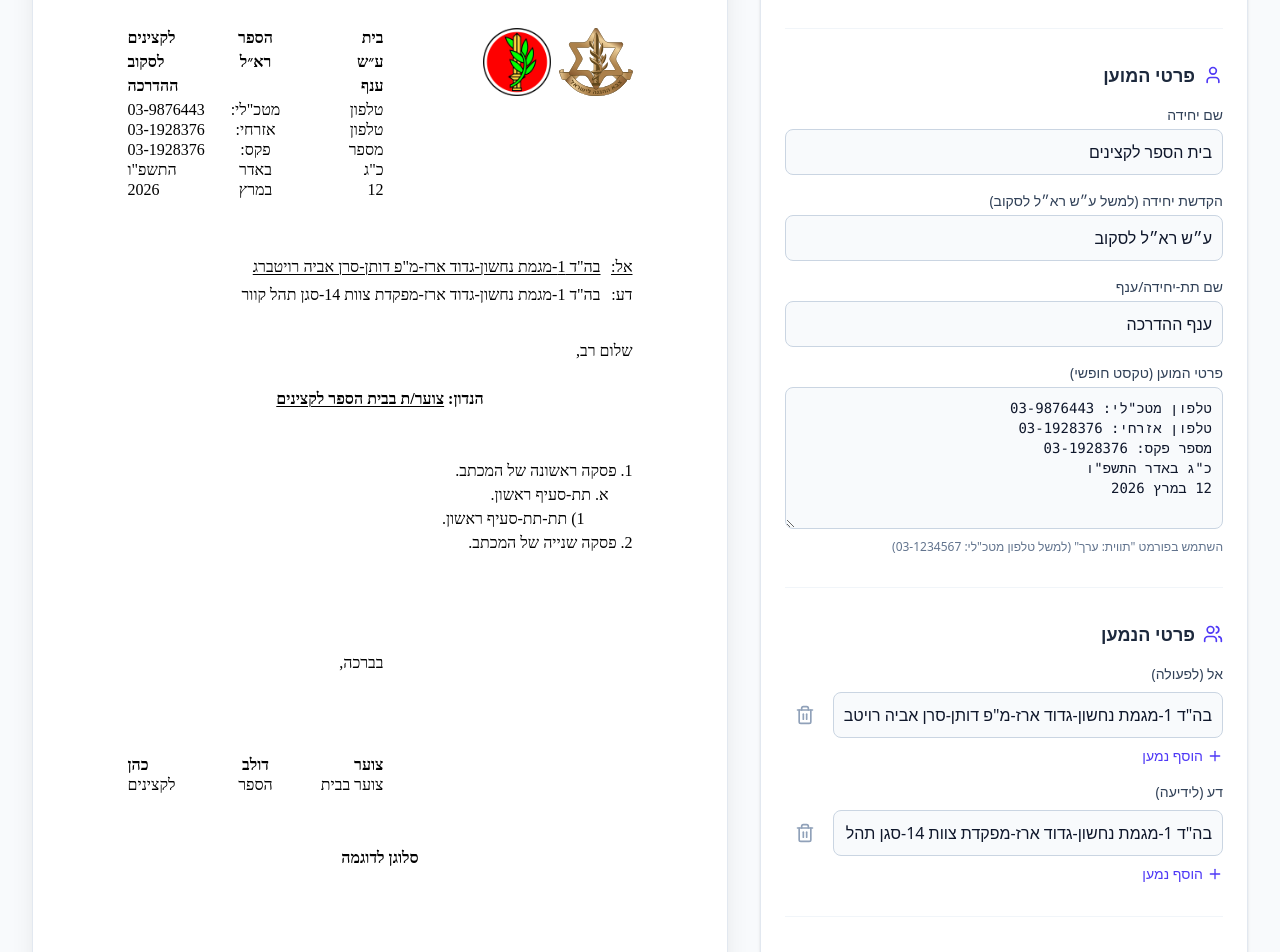
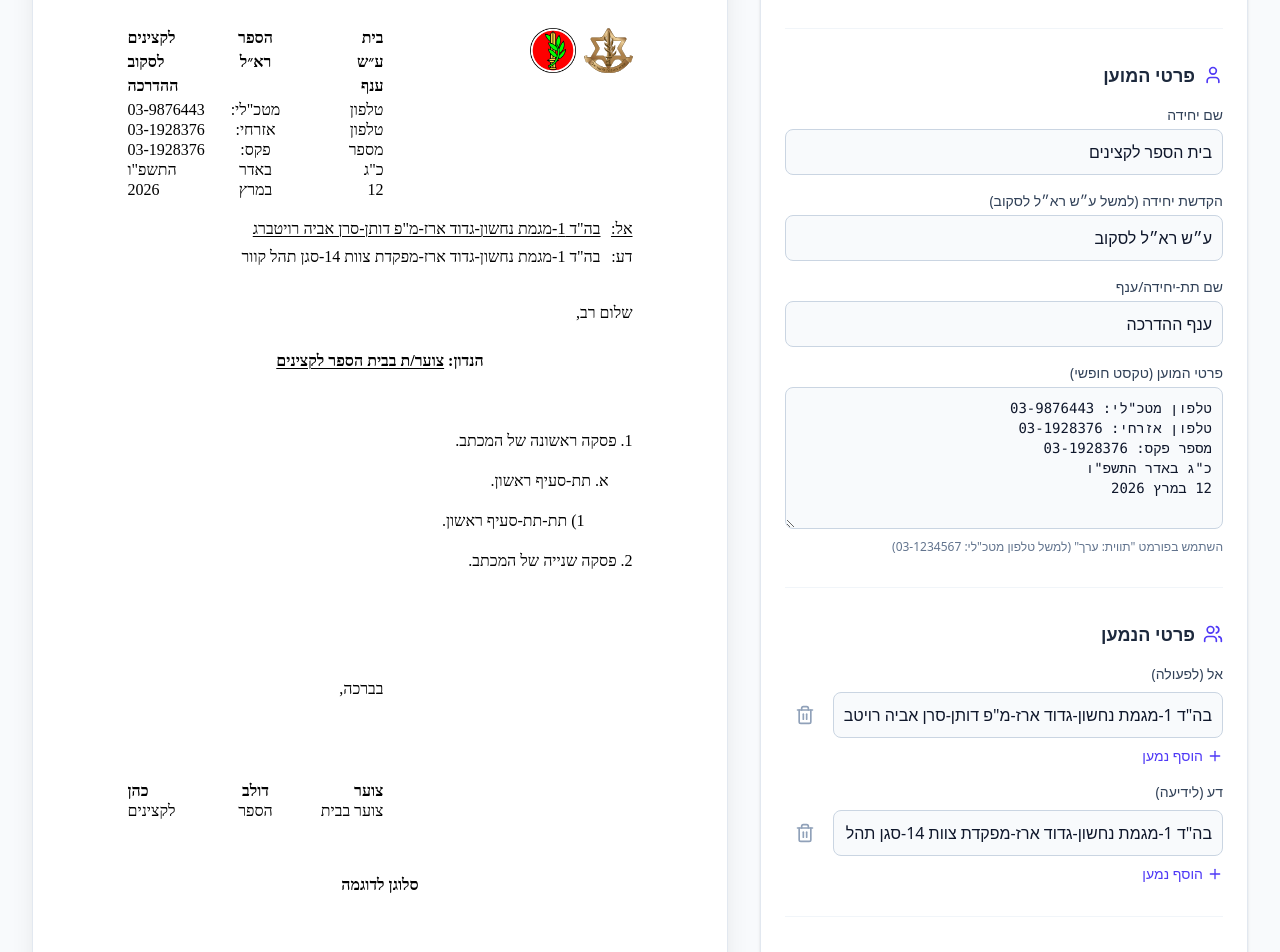
Before and after one commit to DolevCohen2104/Katbatz, a React (Vite) app: page / in a window 1280 px wide. Shown: the part 240-1192 px from the top of the page. Built offline with nearby package versions, Linux system fonts and the light colour scheme; a web font is replaced by a local one.

Commit message:
first push

```diff
--- a/src/App.tsx
+++ b/src/App.tsx
@@ -153,13 +153,6 @@ export default function App() {
     clone.style.backgroundColor = '#ffffff';
     clone.classList.remove('w-full', 'w-[210mm]', 'max-w-[210mm]');
 
-    // 1. Shrink header height on clone to prevent overlapping To/CC blocks
-    const headerBlock = clone.querySelector('.h-\\[8cm\\]') as HTMLElement;
-    if (headerBlock) {
-      headerBlock.classList.remove('h-[8cm]');
-      headerBlock.style.height = '6.5cm';
-    }
-
     // Ensure the table inside the clone allows for page breaks
     const table = clone.querySelector('table');
     if (table) {
@@ -196,14 +189,14 @@ export default function App() {
     // 3. Prevent margin-collapse and enforce line-height for empty lines
     const bodyContainer = clone.querySelector('.text-justify');
     if (bodyContainer) {
-       (bodyContainer as HTMLElement).style.lineHeight = '1.5';
+       (bodyContainer as HTMLElement).style.lineHeight = '2.5';
        (bodyContainer as HTMLElement).style.pageBreakInside = 'auto'; // Ensure it can break
        Array.from(bodyContainer.children).forEach(line => {
            const lineEl = line as HTMLElement;
-           lineEl.style.lineHeight = '1.5';
+           lineEl.style.lineHeight = '2.5';
            lineEl.style.pageBreakInside = 'auto';
            if (!line.textContent?.trim()) {
-               lineEl.innerHTML = '<div style="height: 1.5em"></div>';
+               lineEl.innerHTML = '<div style="height: 2.5em"></div>';
            }
        });
     }
@@ -481,30 +474,38 @@ export default function App() {
                     boxSizing: 'border-box'
                   }}>
 
-                  <table className="w-full">
+                  {/* Document Container */}
+                  <table className="w-full" style={{ borderCollapse: 'collapse' }}>
+                    {/* 1. REPEATING HEADER (Classification & Logos) */}
                     <thead className="table-header-group">
                       <tr>
-                        <td>
-                          {/* Header Block - Repeats on every printed page */}
-                          <div className="relative h-[8cm] w-full">
-                            {/* Classification & Page Number (Center) */}
-                            <div className="absolute top-0 left-0 right-0 text-center">
+                        {/* We use an inline style height to force the header size on every page */}
+                        <td style={{ height: '4.5cm', verticalAlign: 'top', padding: 0, position: 'relative' }}>
+                          <div style={{ position: 'relative', height: '4.5cm', width: '100%' }}>
+                            {/* Classification & Page Number (Absolute Center) */}
+                            <div style={{ position: 'absolute', top: 0, left: 0, right: 0, textAlign: 'center' }}>
                               <div className="font-bold underline decoration-1 underline-offset-2">{data.classification}</div>
                               <div className="mt-1 print:hidden">1</div>
                               <div className="mt-1 hidden print:block page-number"></div>
                             </div>
 
-                            {/* Logo (Top-Right) */}
-                            <div className="absolute top-[2cm] right-0 h-[1.8cm] flex gap-2 items-center justify-end print:border-none print:bg-transparent">
-                              <img src={idfLogo} alt="לוגו צהל" className="h-full object-contain" />
-                              <img src={bahad1Logo} alt="לוגו בהד 1" className="h-full object-contain" />
+                            {/* Logos (Absolute Top-Right) */}
+                            <div style={{ position: 'absolute', top: '2cm', right: 0, height: '1.2cm', display: 'flex', gap: '8px', alignItems: 'center' }}>
+                              <img src={idfLogo} alt="לוגו צהל" style={{ height: '1.2cm', objectFit: 'contain' }} />
+                              <img src={bahad1Logo} alt="לוגו בהד 1" style={{ height: '1.2cm', objectFit: 'contain' }} />
                             </div>
+                          </div>
+                        </td>
+                      </tr>
+                    </thead>
 
-                            {/* Sender Details (Top-Left, "Cube" layout) */}
-                            <div className="absolute top-[2cm] left-0" dir="rtl">
+                    <tbody>
+                      <tr>
+                        <td style={{ verticalAlign: 'top', position: 'relative' }}>
+                          {/* SENDER DETAILS (Absolute Page 1) */}
+                          <div style={{ position: 'absolute', top: '-2.5cm', left: 0 }} dir="rtl">
                              <table className="w-64 border-collapse border-none leading-tight table-fixed">
                                 <tbody>
-                                  {/* Unit Name Row */}
                                   <tr>
                                     {splitToThree(data.unitName).map((part, i) => (
                                       <td key={i} className={cn("w-1/3 font-bold pb-1 whitespace-nowrap align-top", i === 0 ? "text-right" : i === 1 ? "text-center" : "text-left")}>
@@ -512,7 +513,6 @@ export default function App() {
                                       </td>
                                     ))}
                                   </tr>
-                                  {/* Unit Honoring Row */}
                                   {data.unitHonoring && (
                                     <tr>
                                       {splitToThree(data.unitHonoring).map((part, i) => (
@@ -522,7 +522,6 @@ export default function App() {
                                       ))}
                                     </tr>
                                   )}
-                                  {/* Sub-Unit Name Row */}
                                   {data.subUnitName && (
                                     <tr>
                                       {splitToThree(data.subUnitName).map((part, i) => (
@@ -532,7 +531,6 @@ export default function App() {
                                       ))}
                                     </tr>
                                   )}
-                                  {/* Detail Rows */}
                                   {data.senderDetailsText.split('\n').filter(Boolean).map((line, i) => {
                                     const parts = splitToThree(line);
                                     return (
@@ -548,30 +546,10 @@ export default function App() {
                                 </tbody>
                               </table>
                           </div>
-                          </div>
-                        </td>
-                      </tr>
-                    </thead>
 
-                    <tfoot className="table-footer-group">
-                      <tr>
-                        <td>
-                          {/* Fixed Slogan - Repeats on every printed page */}
-                          <div className="relative h-[2cm] w-full">
-                            <div className="absolute bottom-0 left-0 right-0 text-center font-bold">
-                              {data.slogan}
-                            </div>
-                          </div>
-                        </td>
-                      </tr>
-                    </tfoot>
-
-                    <tbody>
-                      <tr>
-                        <td>
-                          {/* Main Content Wrapper */}
-                          <div className="relative">
-                            {/* Fixed Recipient Block */}
+                    {/* 2. BODY CONTENT */}
+                    <div style={{ position: 'relative', paddingTop: '2.5cm' }}>
+                      {/* Recipient Block */}
                       <div className="mb-8">
                         {data.toRecipients.some(r => r.value.trim()) && (
                           <div className="flex underline decoration-1 underline-offset-2">
@@ -597,12 +575,12 @@ export default function App() {
                       </div>
 
                       {/* Greeting */}
-                            <div className="mb-[1.5em]">
+                      <div style={{ marginBottom: '1.5em' }}>
                         שלום רב,
                       </div>
 
-                            {/* Fixed Subject */}
-                            <div className="text-center font-bold mb-[3em]"> {/* 2 line gap below */}
+                      {/* Subject */}
+                      <div style={{ textAlign: 'center', fontWeight: 'bold', marginBottom: '3em' }}>
                         הנדון: <span className="underline decoration-1 underline-offset-2">{data.subject}</span>
                       </div>
 
@@ -626,7 +604,7 @@ export default function App() {
                                   <div key={i} style={{
                                       paddingRight: paddingRight,
                                       marginBottom: isEmptyBlockSpacing ? '1.5em' : '0',
-                                      lineHeight: '1.5'
+                                      lineHeight: '2.5'
                                   }}>
                                     {trimmedLine || '\u00A0'}
                                   </div>
@@ -669,17 +647,25 @@ export default function App() {
                         </td>
                       </tr>
                     </tbody>
+
+                    {/* 3. FOOTER (Slogan) */}
+                    <tfoot className="table-footer-group">
+                      <tr>
+                        <td style={{ height: '2cm', verticalAlign: 'bottom', padding: 0 }}>
+                          <div style={{ textAlign: 'center', fontWeight: 'bold' }}>
+                            {data.slogan}
+                          </div>
+                        </td>
+                      </tr>
+                    </tfoot>
                   </table>
-
                 </div>
               </div>
             </div>
           </div>
-
         </div>
       </main>
 
-      {/* Print Styles */}
       <style dangerouslySetInnerHTML={{
         __html: `
         @media print {
```
Lines whose indentation alone changed are shown as unchanged.
